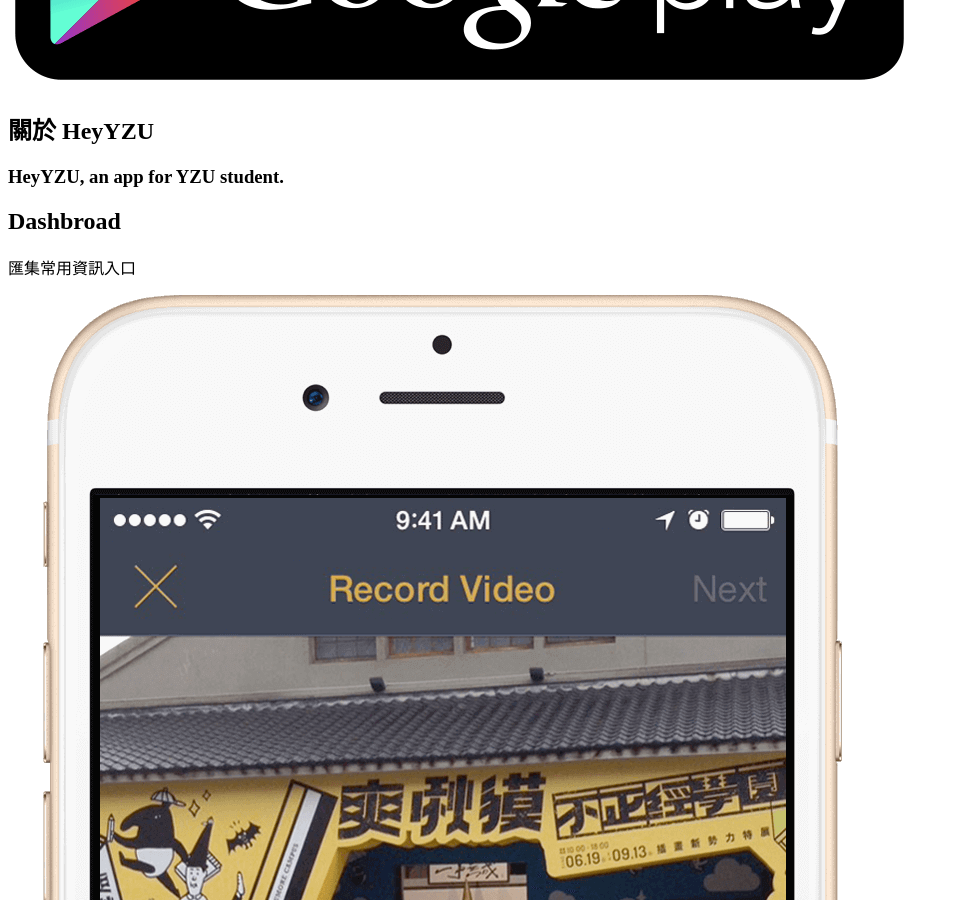
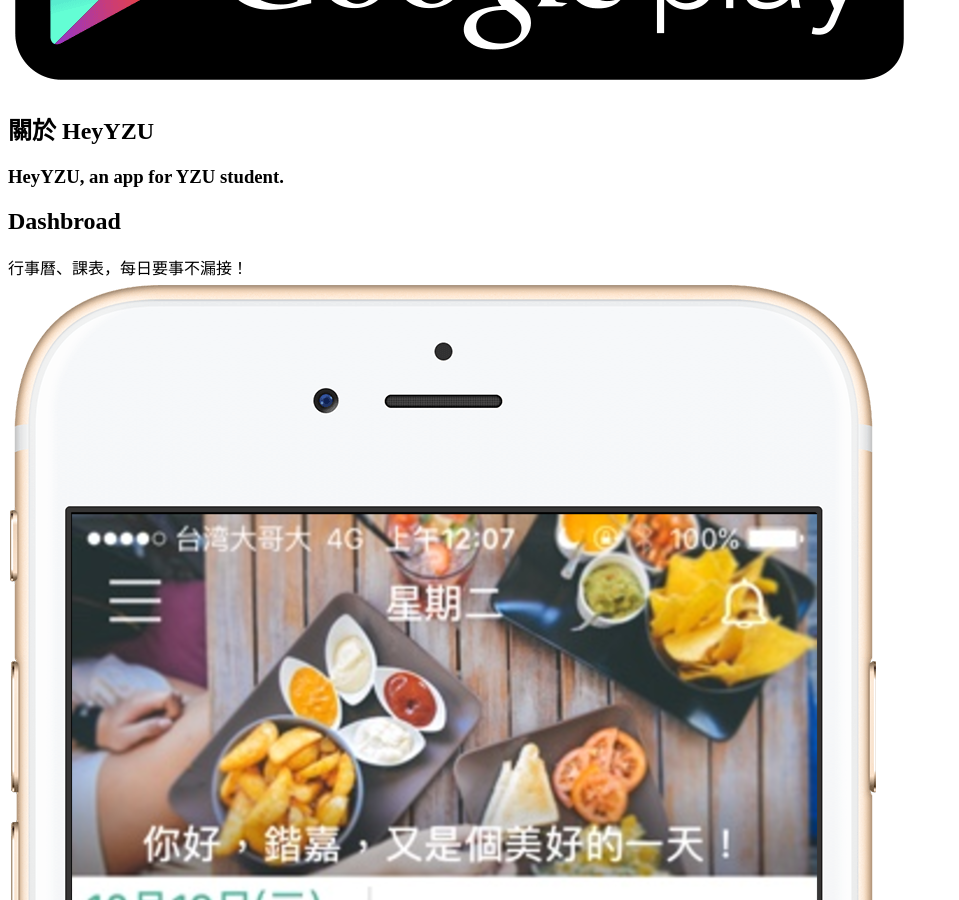
Before and after one commit to ALitTLeQ/HeyYZU_Web, a Jekyll site: the page built from index.html, in a window 1280 px wide and 900 px high, scrolled down 1205 px. Shown: the whole window, without its empty margins (0-959 px from the left). Built offline with Jekyll 4.4.1, drawn with Linux system fonts in a browser that asks for light colours; some web fonts are replaced.

Commit message:
change phone images

```diff
--- a/_includes/overview.html
+++ b/_includes/overview.html
@@ -11,11 +11,11 @@
                 <div class="col-sm-6 outer">
                     <div class="panel">
                         <h2 class="title">Dashbroad</h2>
-                        <div class="description">匯集常用資訊入口</div>
+                        <div class="description">行事曆、課表，每日要事不漏接！</div>
                     </div>
                 </div>
                 <div class="col-sm-6 phone-image">
-                    <img src="img/iphone-golden-01.png" alt="">
+                    <img src="img/phone_dashboard_6s.png" alt="">
                 </div>
             </div>
             <div class="row section">
@@ -26,7 +26,7 @@
                     </div>
                 </div>
                 <div class="col-sm-6 col-sm-pull-6 phone-image">
-                    <img src="img/iphone-golden-01.png" alt="">
+                    <img src="img/phone_course_6s.png" alt="">
                 </div>
             </div>
             <div class="row section">
@@ -37,7 +37,7 @@
                     </div>
                 </div>
                 <div class="col-sm-6 phone-image">
-                    <img src="img/iphone-golden-01.png" alt="">
+                    <img src="img/phone_library_6s.png" alt="">
                 </div>
             </div>
 
--- a/style.css
+++ b/style.css
@@ -47,16 +47,16 @@
     }
 
     #overview .section .outer{
-        height: 70vh;
+        height: 85vh;
     }
     #overview .section .phone-image{
-        height: 70vh;
+        height: 85vh;
         position: relative;
     }
     #overview .section .phone-image img{
         max-width: 100%;
         width: auto;
-        height: 80%;
+        height: 85%;
         position: absolute;
         left: 50%;
         top: 50%;
```
Also changed, not shown: img/phone_course_6s.png (added), img/phone_dashboard_6s.png (added), img/phone_library_6s.png (added).
